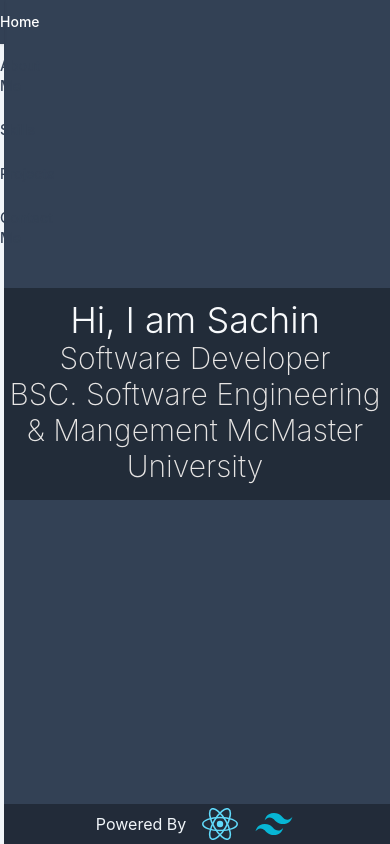
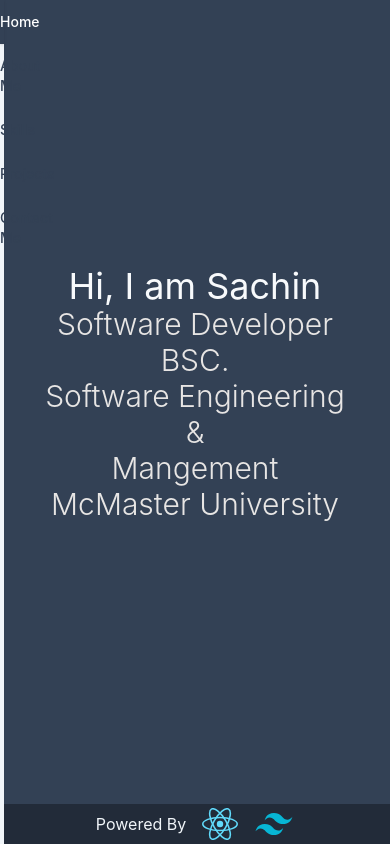
Before and after one commit to sachin12000/personal-website-v2, a React (Create React App) app: page / in a window 390 px wide. Shown: the top 844 px of the page. Built offline with nearby package versions, Linux system fonts and the light colour scheme.

Commit message:
title renders correctly on small screens

```diff
--- a/src/components/Home.js
+++ b/src/components/Home.js
@@ -1,9 +1,14 @@
 const Home = () => {
     return (
-        <div id="home" className="w-full flex flex-col items-center pt-3 sm:pt-0 pb-4 text-center bg-semi-transparent">
-            <h1 className="text-4xl sm:text-6xl text-slate-50 font-light">Hi, I am Sachin</h1>
-            <h2 className="text-3xl sm:text-5xl text-stone-200 font-extralight">Software Developer</h2>
-            <h2 className="text-3xl sm:text-5xl text-stone-200 font-extralight">BSC. Software Engineering & Mangement McMaster University</h2>
+        <div className="flex flex-col items-center text-center">
+            <h1 className="text-4xl sm:text-6xl text-slate-50 sm:font-light">Hi, I am Sachin</h1>
+            <h2 className="text-3xl sm:text-5xl text-stone-200 font-light sm:font-extralight">Software Developer</h2>
+            <h2 className="text-3xl sm:text-5xl text-stone-200 font-light sm:font-extralight">
+                <span>BSC. </span><br className="lg:hidden"/>
+                <span>Software Engineering </span><br className="lg:hidden"/>
+                <span>& </span><br className="lg:hidden"/>
+                <span>Mangement</span></h2>
+            <h2 className="text-3xl sm:text-5xl text-stone-200 font-light sm:font-extralight">McMaster University</h2>
         </div>
     );
 }
```
